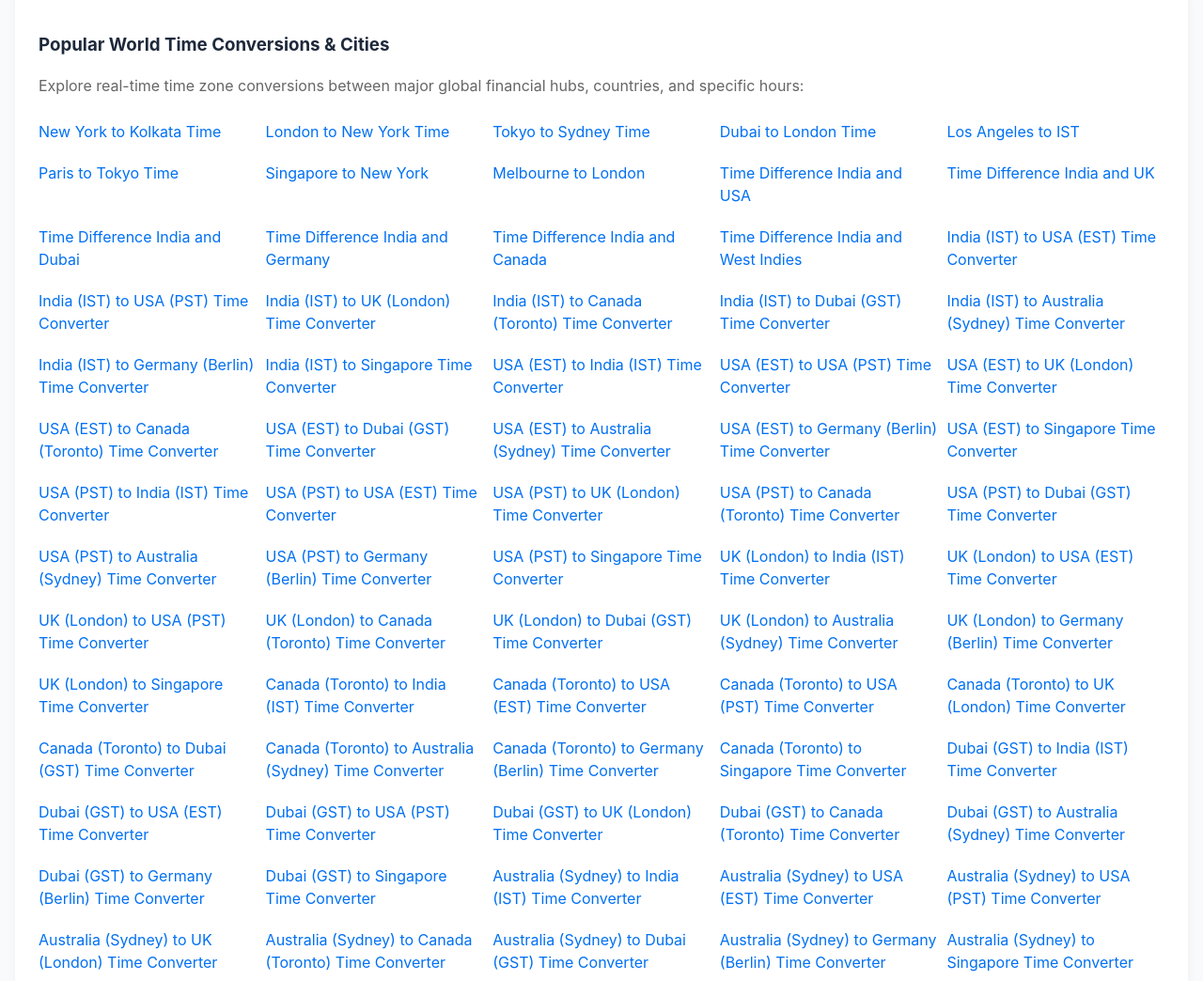
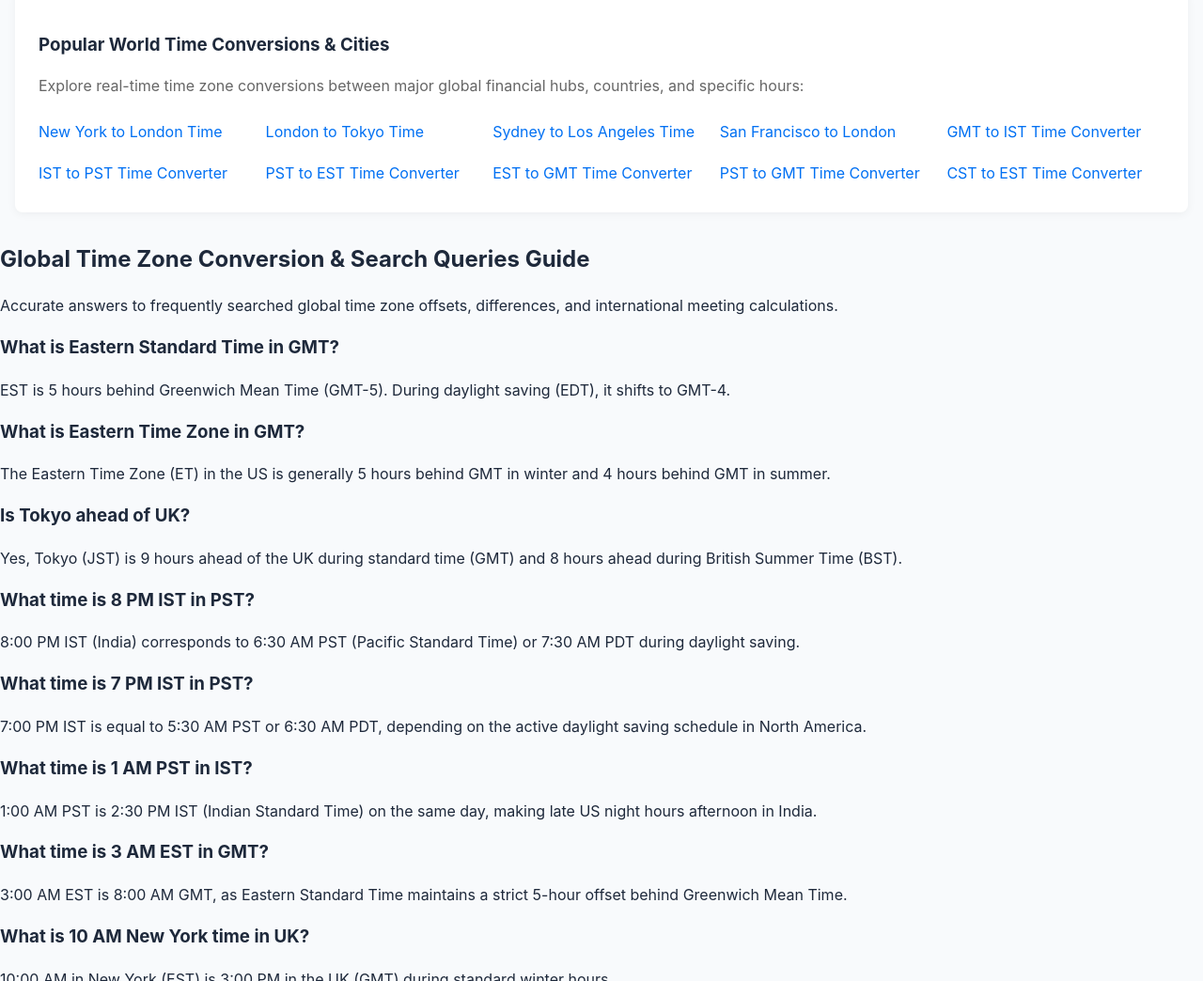
Before and after one commit to obhadu050-art/Globaltimeanddate, a plain HTML site: page GLOBALTIMEANDDATE/index.html in a window 1280 px wide. Shown: the part 2520-3564 px from the top of the page at 94% size. Drawn offline with Linux system fonts and the light colour scheme.

Commit message:
Update index.html

```diff
--- a/GLOBALTIMEANDDATE/index.html
+++ b/GLOBALTIMEANDDATE/index.html
@@ -168,69 +168,25 @@
             </form>
         </div>
 
-        <!-- Dynamic pSEO Thousand Long-Tail Keyword Matrix -->
+        <!-- Popular World Time Conversions Directory -->
         <div class="global-cities-directory" style="margin-top: 40px; padding: 25px; background: #fff; border-radius: 8px; box-shadow: 0 2px 10px rgba(0,0,0,0.05);">
             <h3 style="margin-bottom: 15px;">Popular World Time Conversions & Cities</h3>
             <p style="margin-bottom: 20px; color: #666;">Explore real-time time zone conversions between major global financial hubs, countries, and specific hours:</p>
 
             <div id="dynamic-pseo-links" style="display: grid; grid-template-columns: repeat(auto-fill, minmax(220px, 1fr)); gap: 10px;">
-                <a href="converter?from=America/New_York&to=Asia/Kolkata" style="color: #0070f3; text-decoration: none; padding: 5px 0;">New York to Kolkata Time</a>
-                <a href="converter?from=Europe/London&to=America/New_York" style="color: #0070f3; text-decoration: none; padding: 5px 0;">London to New York Time</a>
-                <a href="converter?from=Asia/Tokyo&to=Australia/Sydney" style="color: #0070f3; text-decoration: none; padding: 5px 0;">Tokyo to Sydney Time</a>
-                <a href="converter?from=Asia/Dubai&to=Europe/London" style="color: #0070f3; text-decoration: none; padding: 5px 0;">Dubai to London Time</a>
-                <a href="converter?from=America/Los_Angeles&to=Asia/Kolkata" style="color: #0070f3; text-decoration: none; padding: 5px 0;">Los Angeles to IST</a>
-                <a href="converter?from=Europe/Paris&to=Asia/Tokyo" style="color: #0070f3; text-decoration: none; padding: 5px 0;">Paris to Tokyo Time</a>
-                <a href="converter?from=Asia/Singapore&to=America/New_York" style="color: #0070f3; text-decoration: none; padding: 5px 0;">Singapore to New York</a>
-                <a href="converter?from=Australia/Melbourne&to=Europe/London" style="color: #0070f3; text-decoration: none; padding: 5px 0;">Melbourne to London</a>
-                <a href="converter?from=Asia/Kolkata&to=America/New_York" style="color: #0070f3; text-decoration: none; padding: 5px 0;">Time Difference India and USA</a>
-                <a href="converter?from=Asia/Kolkata&to=Europe/London" style="color: #0070f3; text-decoration: none; padding: 5px 0;">Time Difference India and UK</a>
-                <a href="converter?from=Asia/Kolkata&to=Asia/Dubai" style="color: #0070f3; text-decoration: none; padding: 5px 0;">Time Difference India and Dubai</a>
-                <a href="converter?from=Asia/Kolkata&to=Europe/Berlin" style="color: #0070f3; text-decoration: none; padding: 5px 0;">Time Difference India and Germany</a>
-                <a href="converter?from=Asia/Kolkata&to=America/Toronto" style="color: #0070f3; text-decoration: none; padding: 5px 0;">Time Difference India and Canada</a>
-                <a href="converter?from=Asia/Kolkata&to=America/Jamaica" style="color: #0070f3; text-decoration: none; padding: 5px 0;">Time Difference India and West Indies</a>
+                <a href="/new-york-to-london" style="color: #0070f3; text-decoration: none; padding: 5px 0;">New York to London Time</a>
+                <a href="/london-to-tokyo" style="color: #0070f3; text-decoration: none; padding: 5px 0;">London to Tokyo Time</a>
+                <a href="/sydney-to-los-angeles" style="color: #0070f3; text-decoration: none; padding: 5px 0;">Sydney to Los Angeles Time</a>
+                <a href="/san-francisco-to-london" style="color: #0070f3; text-decoration: none; padding: 5px 0;">San Francisco to London</a>
+                <a href="/gmt-to-ist" style="color: #0070f3; text-decoration: none; padding: 5px 0;">GMT to IST Time Converter</a>
+                <a href="/ist-to-pst" style="color: #0070f3; text-decoration: none; padding: 5px 0;">IST to PST Time Converter</a>
+                <a href="/pst-to-est" style="color: #0070f3; text-decoration: none; padding: 5px 0;">PST to EST Time Converter</a>
+                <a href="/est-to-gmt" style="color: #0070f3; text-decoration: none; padding: 5px 0;">EST to GMT Time Converter</a>
+                <a href="/pst-to-gmt" style="color: #0070f3; text-decoration: none; padding: 5px 0;">PST to GMT Time Converter</a>
+                <a href="/cst-to-est" style="color: #0070f3; text-decoration: none; padding: 5px 0;">CST to EST Time Converter</a>
             </div>
         </div>
     </main>
-
-    <!-- Script to Generate Long-Tail Combinations dynamically for SEO Bots -->
-    <script>
-        document.addEventListener("DOMContentLoaded", function() {
-            const container = document.getElementById("dynamic-pseo-links");
-            const cities = [
-                { name: "India (IST)", tz: "Asia/Kolkata" },
-                { name: "USA (EST)", tz: "America/New_York" },
-                { name: "USA (PST)", tz: "America/Los_Angeles" },
-                { name: "UK (London)", tz: "Europe/London" },
-                { name: "Canada (Toronto)", tz: "America/Toronto" },
-                { name: "Dubai (GST)", tz: "Asia/Dubai" },
-                { name: "Australia (Sydney)", tz: "Australia/Sydney" },
-                { name: "Germany (Berlin)", tz: "Europe/Berlin" },
-                { name: "Singapore", tz: "Asia/Singapore" }
-            ];
-
-            const times = ["9 AM", "11 AM", "6 PM", "7 PM", "8 PM", "9 PM"];
-
-            cities.forEach(c1 => {
-                cities.forEach(c2 => {
-                    if (c1.tz !== c2.tz) {
-                        const link = document.createElement("a");
-                        link.href = `converter?from=${encodeURIComponent(c1.tz)}&to=${encodeURIComponent(c2.tz)}`;
-                        link.style.cssText = "color: #0070f3; text-decoration: none; padding: 5px 0;";
-                        link.innerText = `${c1.name} to ${c2.name} Time Converter`;
-                        container.appendChild(link);
-                    }
-                });
-            });
-
-            times.forEach(t => {
-                const link = document.createElement("a");
-                link.href = `converter?from=Asia/Kolkata&to=America/New_York`;
-                link.style.cssText = "color: #0070f3; text-decoration: none; padding: 5px 0;";
-                link.innerText = `${t} in India is what time in USA`;
-                container.appendChild(link);
-            });
-        });
-    </script>
 
     <script src="app.js"></script>
     <!-- SEO High-Traffic FAQ & Time Zone Guide Section -->
```
